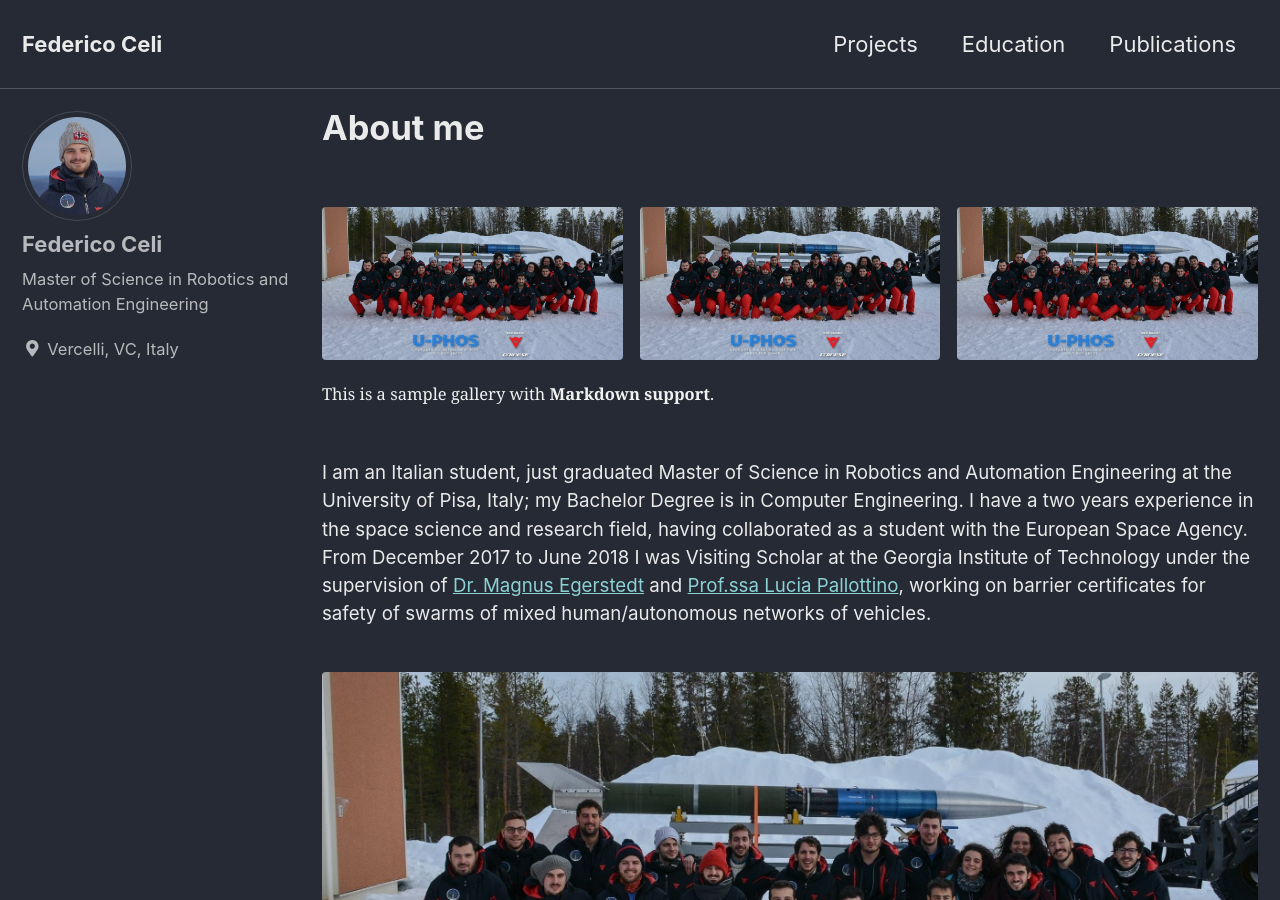
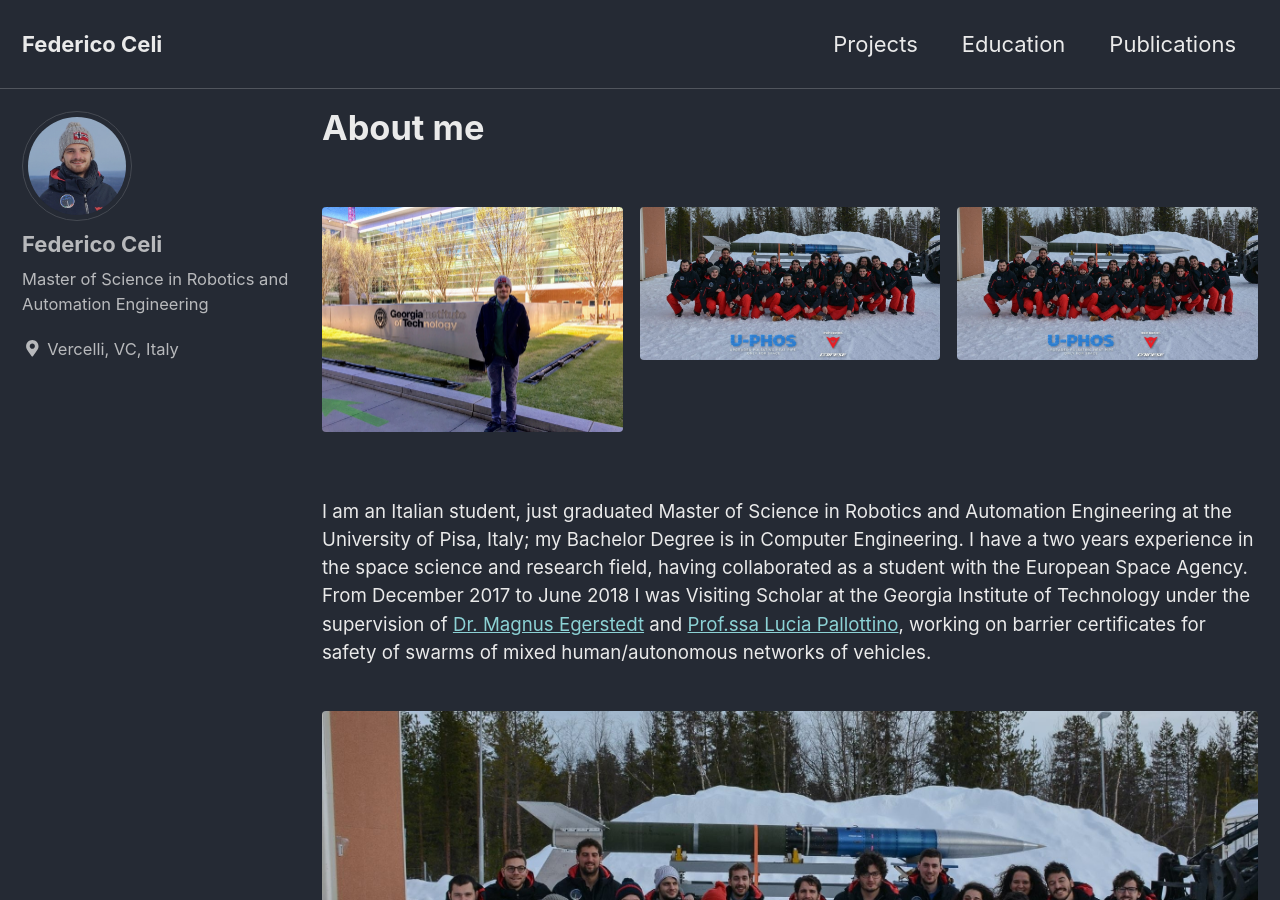
Before and after one commit to federicoceli/federicoceli.github.io, a Jekyll site: the page built from _pages/about.md, in a window 1280 px wide and 900 px high. Built offline with Jekyll 4.4.1, drawn with Linux system fonts in a browser that asks for light colours; cached includes are drawn as plain includes.

Commit message:
added gatech image

```diff
--- a/_pages/about.md
+++ b/_pages/about.md
@@ -9,8 +9,8 @@ redirect_from:
 classes: wide
 
 gallery:
-  - url: /assets/images/uphos.JPG
-    image_path: /assets/images/uphos.JPG
+  - url: /assets/images/profile_gtech.JPG
+    image_path: /assets/images/profile_gtech.JPG
     alt: "placeholder image 1"
     title: "Image 1 title caption"
   - url: /assets/images/uphos.JPG
@@ -23,7 +23,7 @@ gallery:
     title: "Image 3 title caption"
 ---
 
-{% include gallery caption="This is a sample gallery with **Markdown support**." %}
+{% include gallery %}
 
 I am an Italian student, just graduated Master of Science in Robotics and Automation Engineering at the University of Pisa, Italy; my Bachelor Degree is in Computer Engineering. I have a two years experience in the space science and research field, having collaborated as a student with the European Space Agency. From December 2017 to June 2018 I was Visiting Scholar at the Georgia Institute of Technology under the supervision of [Dr. Magnus Egerstedt](https://magnus.ece.gatech.edu/) and [Prof.ssa Lucia Pallottino](http://www.centropiaggio.unipi.it/~pallottino), working on barrier certificates for safety of swarms of mixed human/autonomous networks of vehicles.
 
```
Also changed, not shown: assets/images/profile_gtech.JPG (added).
